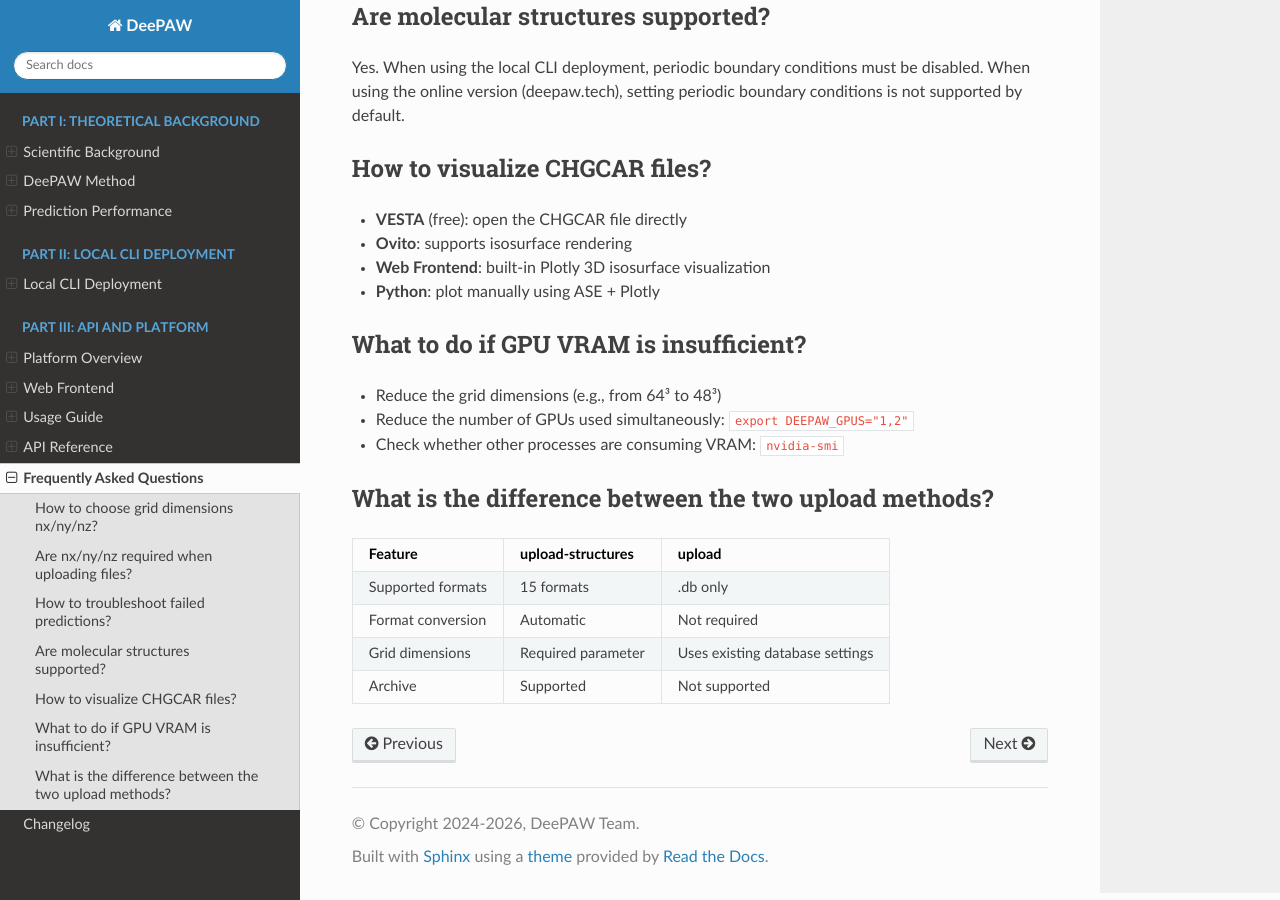
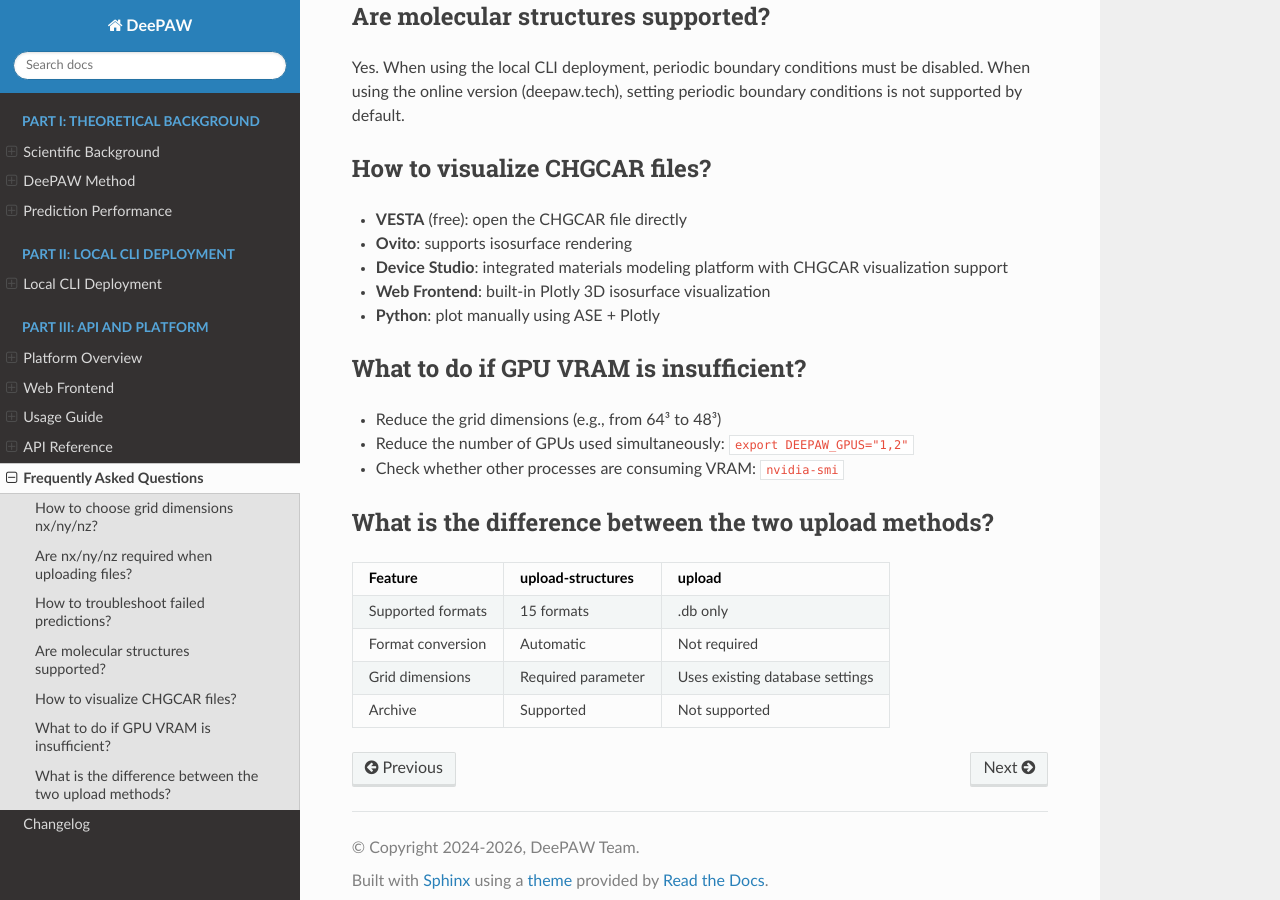
Before and after one commit to SuthPhy2Ai/DeeeeePAW, a Sphinx documentation site: the page built from DeePAW Manual/source/platform/faq.rst, in a window 1280 px wide and 900 px high, scrolled down 740 px. Built offline with Sphinx 7.4.7 and the Read the Docs theme 3.1.0, drawn with Linux system fonts in a browser that asks for light colours.

Commit message:
Add Device Studio to CHGCAR visualization FAQ

```diff
--- a/DeePAW Manual/source/platform/faq.rst
+++ b/DeePAW Manual/source/platform/faq.rst
@@ -33,6 +33,7 @@ How to visualize CHGCAR files?
 
 - **VESTA** (free): open the CHGCAR file directly
 - **Ovito**: supports isosurface rendering
+- **Device Studio**: integrated materials modeling platform with CHGCAR visualization support
 - **Web Frontend**: built-in Plotly 3D isosurface visualization
 - **Python**: plot manually using ASE + Plotly
 
```
Also changed, not shown: 1 other file.
